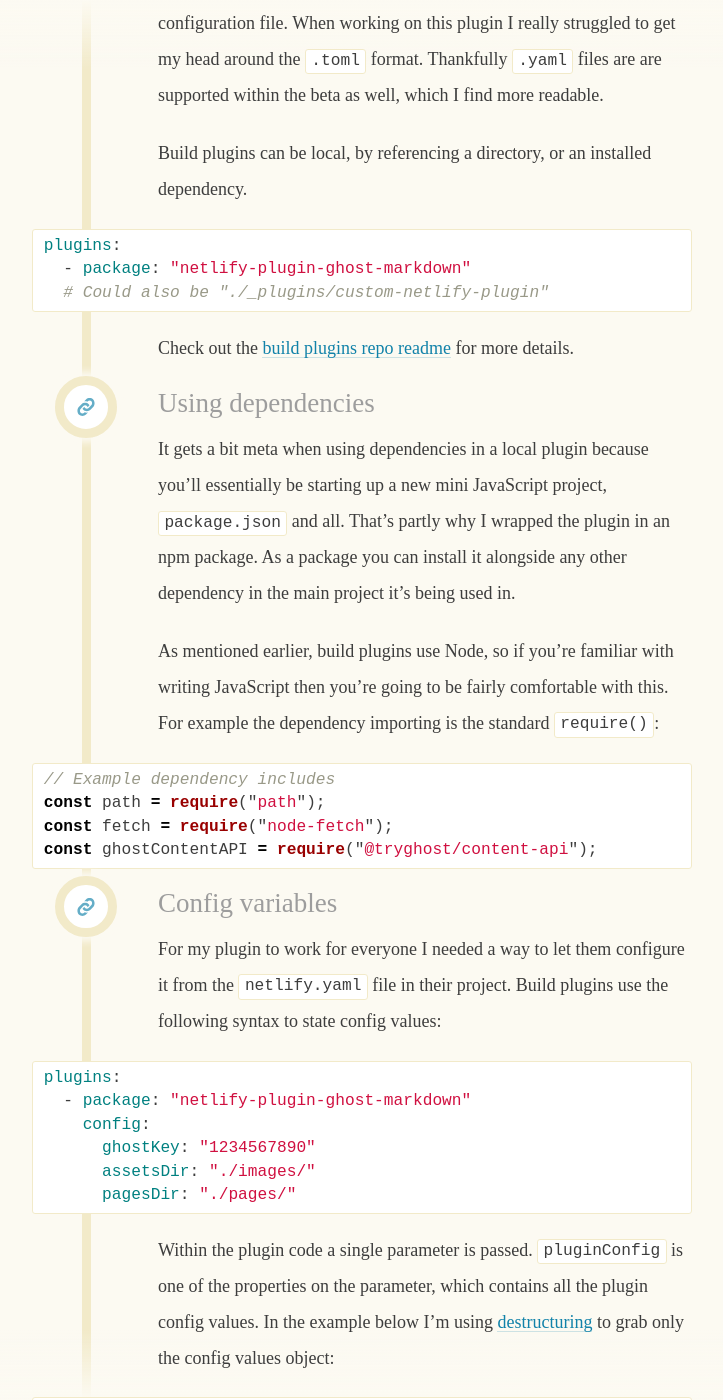
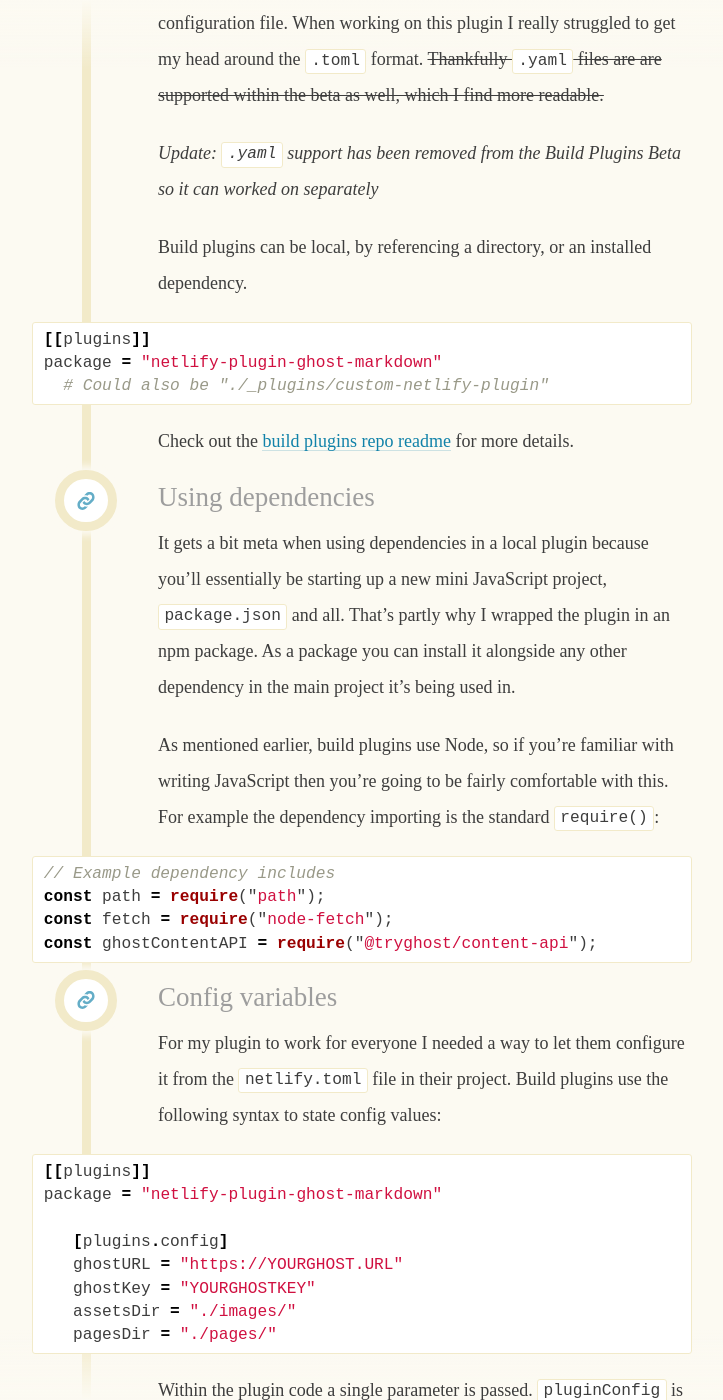
Before and after one commit to daviddarnes/david.darn.es, a Jekyll site: the page built from _posts/2020-03-02-building-a-netlify-build-plugin.md, in a window 1280 px wide and 1400 px high, scrolled down 3137 px. Shown: the whole window, without its empty margins (278-1001 px from the left). Built offline with Jekyll 4.4.1, drawn with Linux system fonts in a browser that asks for light colours; some web fonts are replaced; some of the changed text lies outside the part shown.

Commit message:
Update article

````diff
--- a/_posts/2020-03-02-building-a-netlify-build-plugin.md
+++ b/_posts/2020-03-02-building-a-netlify-build-plugin.md
@@ -50,13 +50,15 @@ module.exports = {
 };
 ```
 
-To make Netlify aware of this file it needs to be referenced in the configuration file. When working on this plugin I really struggled to get my head around the `.toml` format. Thankfully `.yaml` files are are supported within the beta as well, which I find more readable.
+To make Netlify aware of this file it needs to be referenced in the configuration file. When working on this plugin I really struggled to get my head around the `.toml` format. ~~Thankfully `.yaml` files are are supported within the beta as well, which I find more readable.~~
+
+_Update: `.yaml` support has been removed from the Build Plugins Beta so it can worked on separately_
 
 Build plugins can be local, by referencing a directory, or an installed dependency.
 
-``` yaml
-plugins:
-  - package: "netlify-plugin-ghost-markdown"
+``` toml
+[[plugins]]
+package = "netlify-plugin-ghost-markdown"
   # Could also be "./_plugins/custom-netlify-plugin"
 ```
 
@@ -77,15 +79,17 @@ const ghostContentAPI = require("@tryghost/content-api");
 
 ## Config variables
 
-For my plugin to work for everyone I needed a way to let them configure it from the `netlify.yaml` file in their project. Build plugins use the following syntax to state config values:
+For my plugin to work for everyone I needed a way to let them configure it from the `netlify.toml` file in their project. Build plugins use the following syntax to state config values:
 
-```yaml
-plugins:
-  - package: "netlify-plugin-ghost-markdown"
-    config:
-      ghostKey: "1234567890"
-      assetsDir: "./images/"
-      pagesDir: "./pages/"
+```toml
+[[plugins]]
+package = "netlify-plugin-ghost-markdown"
+
+   [plugins.config]
+   ghostURL = "https://YOURGHOST.URL"
+   ghostKey = "YOURGHOSTKEY"
+   assetsDir = "./images/"
+   pagesDir = "./pages/"
 ```
 
 Within the plugin code a single parameter is passed. `pluginConfig` is one of the properties on the parameter, which contains all the plugin config values. In the example below I'm using [destructuring](https://developer.mozilla.org/en-US/docs/Web/JavaScript/Reference/Operators/Destructuring_assignment) to grab only the config values object:
@@ -137,14 +141,15 @@ npm install --save netlify-plugin-ghost-markdown
 
 So if you're using the plugin in a Jekyll project it's going to look a bit strange having a `package.json` in there too. So make sure to add it to the excludes list in your `config.yaml`.
 
-Then it's a matter of referencing and configuring the plugin in the `netlify.yaml`:
+Then it's a matter of referencing and configuring the plugin in the `netlify.toml`:
 
-```yaml
-plugins:
-  - package: "netlify-plugin-ghost-markdown"
-    config:
-      ghostURL: "https://YOURGHOST.URL"
-      ghostKey: "YOURGHOSTKEY"
+```toml
+[[plugins]]
+package = "netlify-plugin-ghost-markdown"
+
+   [plugins.config]
+   ghostURL = "https://YOURGHOST.URL"
+   ghostKey = "YOURGHOSTKEY"
 ```
 
 ## Wrapping up
````
